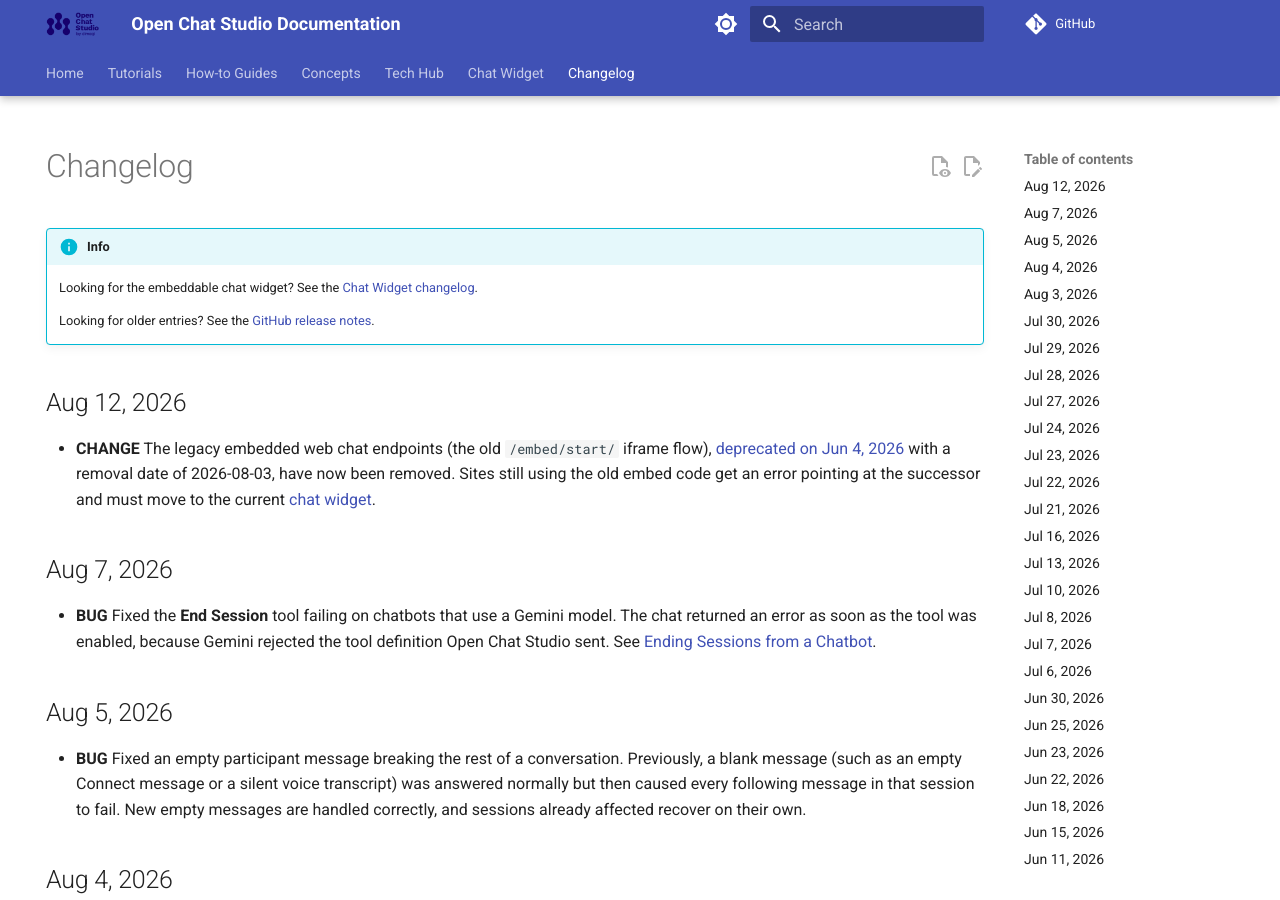
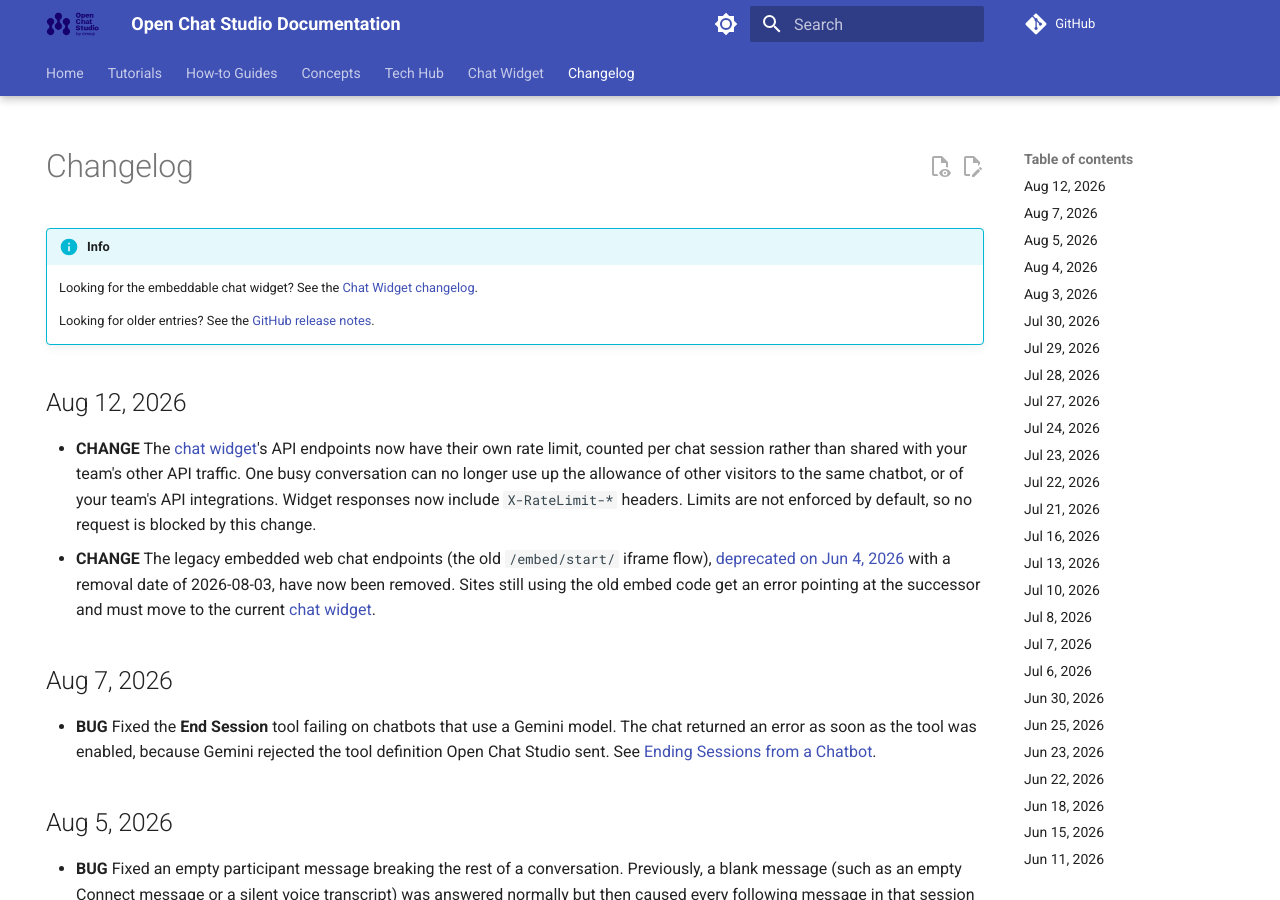
Before and after one commit to dimagi/open-chat-studio-docs, an MkDocs documentation site: the page built from docs/changelog.md, in a window 1280 px wide and 900 px high. Built offline with MkDocs 1.6.1 and Material for MkDocs 9.7.7, drawn with Linux system fonts in a browser that asks for light colours; a script that is not in the unit is left out; comment, search, counter and statistics services are not loaded.

Commit message:
update changelog and docs from OCS PR #4174
Co-Authored-By: Claude Opus 5 (1M context) <noreply@anthropic.com>

```diff
--- a/docs/changelog.md
+++ b/docs/changelog.md
@@ -12,6 +12,7 @@ hide:
     Looking for older entries? See the [GitHub release notes](https://github.com/dimagi/open-chat-studio-docs/releases).
 
 ## Aug 12, 2026
+* **CHANGE** The [chat widget](chat_widget/index.md)'s API endpoints now have their own rate limit, counted per chat session rather than shared with your team's other API traffic. One busy conversation can no longer use up the allowance of other visitors to the same chatbot, or of your team's API integrations. Widget responses now include `X-RateLimit-*` headers. Limits are not enforced by default, so no request is blocked by this change.
 * **CHANGE** The legacy embedded web chat endpoints (the old `/embed/start/` iframe flow), [deprecated on Jun 4, 2026](#jun-4-2026) with a removal date of 2026-08-03, have now been removed. Sites still using the old embed code get an error pointing at the successor and must move to the current [chat widget](chat_widget/index.md).
 
 ## Aug 7, 2026
```
